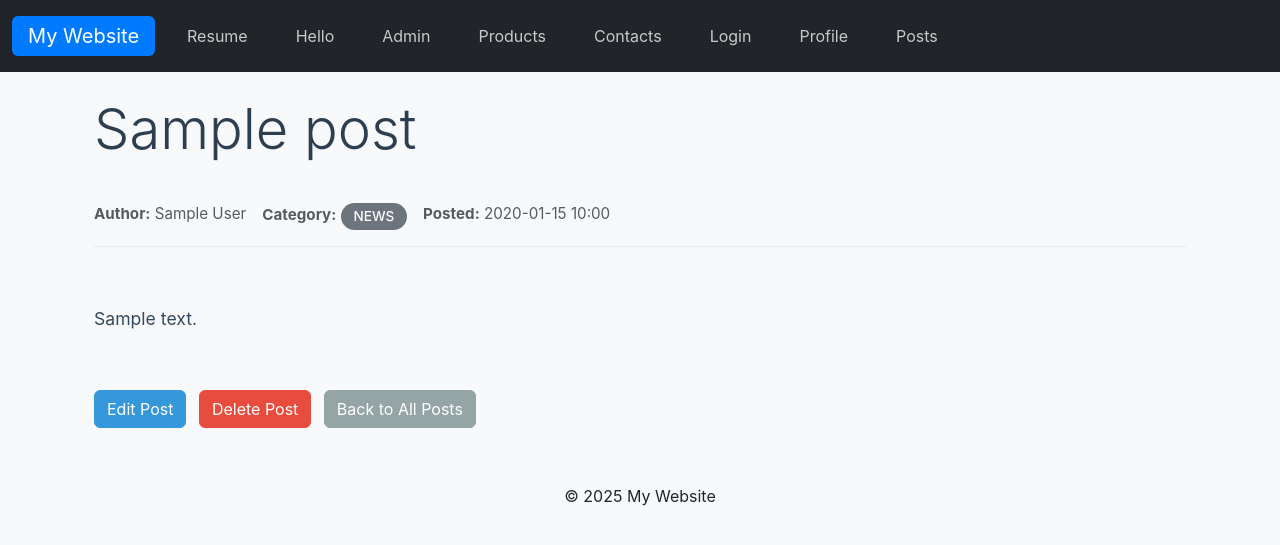
After one commit to StepanNazar/flask_app_nazar, a Flask app: page /posts/read/1 in a window 1280 px wide. The commit adds this page. Shown: the top 545 px of the page. Run offline with Flask 3, Linux system fonts and the light colour scheme; tables that the repository leaves empty hold one stand-in row (values such as "Sample post").

Commit message:
feat: implement CRUD functionality for posts with associated templates and forms

```diff
--- a/app/__init__.py
+++ b/app/__init__.py
@@ -23,11 +23,13 @@ def create_app(config: type[Config]):
     from .users import users_bp
     from .resume import resume_bp
     from .products import products_bp
+    from .posts import post_bp
 
     app.register_blueprint(root_bp)
     app.register_blueprint(users_bp)
     app.register_blueprint(resume_bp)
     app.register_blueprint(products_bp)
+    app.register_blueprint(post_bp)
 
     @app.errorhandler(404)
     def page_not_found(e):
--- a/app/posts/__init__.py
+++ b/app/posts/__init__.py
@@ -1,6 +1,6 @@
 from flask import Blueprint
 
 post_bp = Blueprint(
-    "posts", __name__, template_folder="templates", static_folder="static"
+    "posts", __name__, template_folder="templates", static_folder="static", url_prefix="/posts"
 )
 from . import views
--- /dev/null
+++ b/app/posts/static/css/styles.css
@@ -0,0 +1,53 @@
+/* Read Post Styles */
+
+
+article header h1 {
+    color: #2c3e50;
+    font-weight: 700;
+    padding-bottom: 0.5rem;
+}
+
+article header .text-muted {
+    font-size: 0.95rem;
+    padding: 1rem 0;
+    border-bottom: 1px solid #e9ecef;
+}
+
+article header .badge {
+    font-size: 0.85rem;
+    padding: 0.4rem 0.8rem;
+    text-transform: uppercase;
+}
+
+article section {
+    line-height: 1.8;
+    font-size: 1.1rem;
+    color: #34495e;
+    padding: 2rem 0;
+}
+
+article .btn {
+    margin-right: 0.5rem;
+    margin-bottom: 0.5rem;
+    transition: transform 0.2s, box-shadow 0.2s;
+}
+
+article .btn:hover {
+    transform: translateY(-2px);
+    box-shadow: 0 4px 8px rgba(0, 0, 0, 0.15);
+}
+
+article .btn-primary {
+    background-color: #3498db;
+    border-color: #3498db;
+}
+
+article .btn-danger {
+    background-color: #e74c3c;
+    border-color: #e74c3c;
+}
+
+article .btn-secondary {
+    background-color: #95a5a6;
+    border-color: #95a5a6;
+}
--- /dev/null
+++ b/app/posts/templates/read_post.html
@@ -0,0 +1,27 @@
+{% extends "base.html" %}
+{% block title %}Post {{ post.title }}{% endblock %}
+{% block head_extra %}
+    {{ super() }}
+    <link rel="stylesheet" href="{{ url_for('posts.static', filename='css/styles.css') }}">
+{% endblock %}
+
+{% block content %}
+<article class="container my-4">
+    <header class="mb-4">
+        <h1 class="display-4 mb-3">{{ post.title }}</h1>
+        <div class="text-muted d-flex flex-wrap gap-3">
+            <span><strong>Author:</strong> {{ post.author }}</span>
+            <span><strong>Category:</strong> <span class="badge bg-secondary">{{ post.category.value }}</span></span>
+            <span><strong>Posted:</strong> {{ post.posted.strftime('%Y-%m-%d %H:%M') }}</span>
+        </div>
+    </header>
+
+    <section class="mb-4">
+        {{ post.content|safe }}
+    </section>
+
+    <a href="{{ url_for('posts.edit', id=post.id) }}" class="btn btn-primary">Edit Post</a>
+    <a href="{{ url_for('posts.delete', id=post.id) }}" class="btn btn-danger">Delete Post</a>
+    <a href="{{ url_for('posts.all_posts') }}" class="btn btn-secondary">Back to All Posts</a>
+</article>
+{% endblock %}
--- a/app/posts/views.py
+++ b/app/posts/views.py
@@ -0,0 +1,71 @@
+from flask import session, redirect, url_for, flash, render_template
+
+from . import post_bp
+from .forms import PostForm, DeletePostForm
+from .models import Post
+from app import db
+
+
+@post_bp.route("/")
+def all_posts():
+    posts = db.session.query(Post).order_by(Post.posted.desc()).all()
+    return render_template("all_posts.html", posts=posts)
+
+@post_bp.route("/create", methods=["GET", "POST"])
+def create():
+    form = PostForm()
+    if form.validate_on_submit():
+        post = Post(
+            title=form.title.data,
+            content=form.content.data,
+            category=form.category.data,
+            author=session.get("username", "Anonymous"),
+            posted=form.posted.data,
+            is_active=form.is_active.data,
+        )
+        db.session.add(post)
+        db.session.commit()
+        flash(f"Post '{post.title}' has been added!", "success")
+        return redirect(url_for("posts.read", id=post.id))
+    elif form.errors != {}:
+        flash("There were some errors in your form. Please correct them and try again.", "danger")
+    return render_template("create_post.html", create_form=form)
+
+@post_bp.route("/read/<int:id>")
+def read(id):
+    post = db.session.get(Post, id)
+    if post is None:
+        flash(f"Post with id {id} not found.", "danger")
+        return redirect(url_for("posts.all_posts"))
+    return render_template("read_post.html", post=post)
+
+@post_bp.route("/edit/<int:id>", methods=["GET", "POST"])
+def edit(id):
+    post = db.session.get(Post, id)
+    if post is None:
+        flash(f"Post with id {id} not found.", "danger")
+        return redirect(url_for("posts.all_posts"))
+    form = PostForm(obj=post)
+    if form.validate_on_submit():
+        post.title = form.title.data
+        post.content = form.content.data
+        post.category = form.category.data
+        post.is_active = form.is_active.data
+        db.session.commit()
+        flash(f"Post '{post.title}' has been edited!", "success")
+        return redirect(url_for("posts.read", id=post.id))
+    return render_template("edit_post.html", form=form)
+
+@post_bp.route("/delete/<int:id>", methods=["GET", "POST"])
+def delete(id):
+    post = db.session.get(Post, id)
+    if post is None:
+        flash(f"Post with id {id} not found.", "danger")
+        return redirect(url_for("posts.all_posts"))
+    form = DeletePostForm()
+    if form.validate_on_submit():
+        db.session.delete(post)
+        db.session.commit()
+        flash(f"Post '{post.title}' has been deleted!", "success")
+        return redirect(url_for("posts.all_posts"))
+    return render_template("delete_post.html", post=post, delete_form=form)
--- a/app/templates/navigation.html
+++ b/app/templates/navigation.html
@@ -27,6 +27,9 @@
                 <li class="nav-item">
                     <a class="nav-link" href="{{ url_for('users.profile') }}">Profile</a>
                 </li>
+                <li class="nav-item">
+                    <a class="nav-link" href="{{ url_for('posts.all_posts') }}">Posts</a>
+                </li>
             </ul>
         </div>
     </div>
```
Also changed, not shown: app/posts/forms.py (added, +24 -0 lines), app/posts/templates/all_posts.html (added, +39 -0 lines), app/posts/templates/create_post.html (added, +16 -0 lines), app/posts/templates/delete_post.html (added, +21 -0 lines), app/posts/templates/edit_post.html (added, +25 -0 lines), tests/__init__.py (+21 -3 lines), tests/test_posts.py (added, +102 -0 lines), app/posts/static/images/default_post_image.jpg (added).
